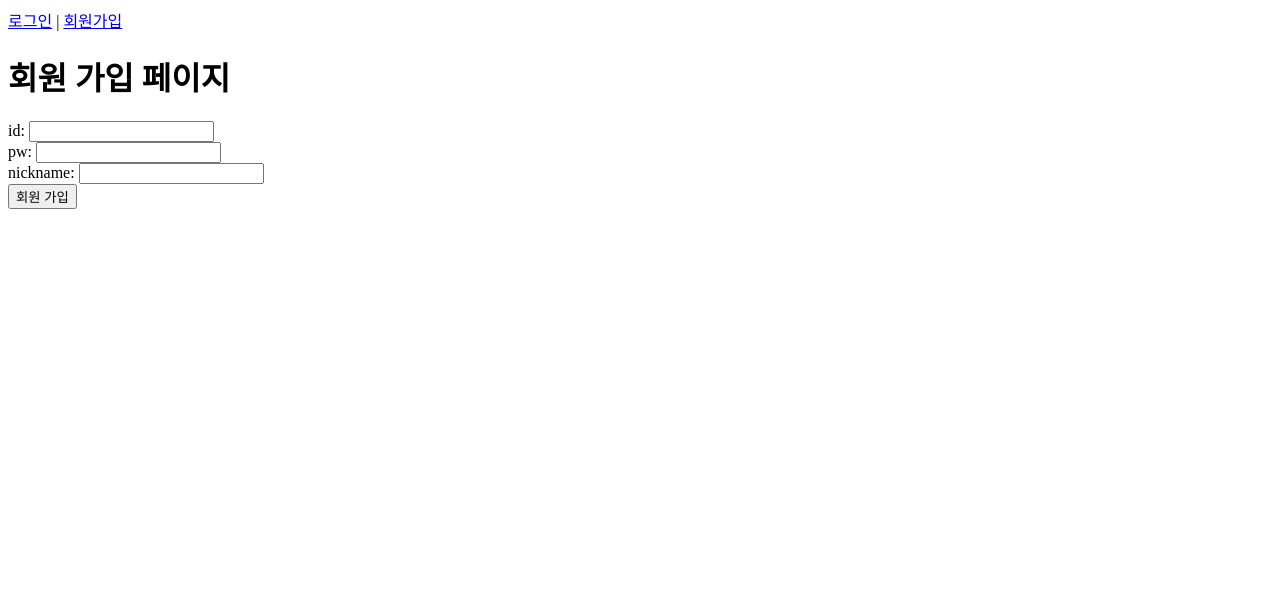
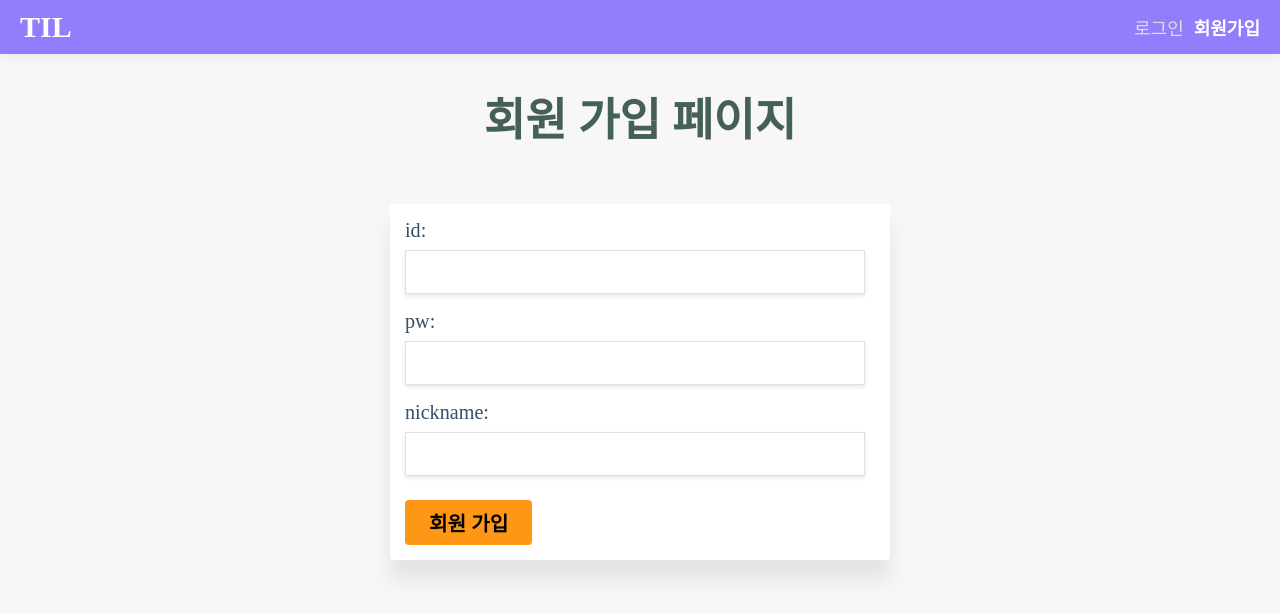
Before and after one commit to Jetty2020/vue-til, a Vue app: page /signup in a window 1280 px wide. Shown: the top 614 px of the page. Built offline with nearby package versions, Linux system fonts and the light colour scheme; no server answers.

Commit message:
:lipstick: Login, Signup Page UI 구현

```diff
--- a/src/App.vue
+++ b/src/App.vue
@@ -1,5 +1,5 @@
 <template>
-  <div>
+  <div class="app">
     <app-header></app-header>
     <router-view></router-view>
   </div>
@@ -15,4 +15,7 @@
 };
 </script>
 
-<style></style>
+<style>
+@import './css/reset.css';
+@import './css/common.css';
+</style>
--- a/src/components/LoginForm.vue
+++ b/src/components/LoginForm.vue
@@ -1,18 +1,31 @@
 <template>
-  <form @submit.prevent="submitForm">
+  <div class="contents">
+    <div class="form-wrapper form-wrapper-sm">
+      <form @submit.prevent="submitForm" class="form">
         <div>
-      <label for="username">id: </label>
+          <label for="username">id:</label>
           <input id="username" type="text" v-model="username" />
+          <p class="validation-text">
+            <span class="warning" v-if="!isUsernameValid && username">
+              Please enter an email address
+            </span>
+          </p>
         </div>
         <div>
-      <label for="password">pw: </label>
+          <label for="password">pw:</label>
           <input id="password" type="text" v-model="password" />
         </div>
-    <button :disabled="!isUsernameValid || !password" type="submit">
+        <button
+          :disabled="!isUsernameValid || !password"
+          type="submit"
+          class="btn"
+        >
           로그인
         </button>
-    <p>{{ logMessage }}</p>
       </form>
+      <p class="log">{{ logMessage }}</p>
+    </div>
+  </div>
 </template>
 
 <script>
@@ -56,4 +69,8 @@
 };
 </script>
 
-<style></style>
+<style>
+btn {
+  color: white;
+}
+</style>
--- a/src/components/SignupForm.vue
+++ b/src/components/SignupForm.vue
@@ -1,5 +1,7 @@
 <template>
-  <form @submit.prevent="submitForm">
+  <div class="contents">
+    <div class="form-wrapper form-wrapper-sm">
+      <form @submit.prevent="submitForm" class="form">
         <div>
           <label for="username">id: </label>
           <input id="username" type="text" v-model="username" />
@@ -12,9 +14,11 @@
           <label for="nickname">nickname: </label>
           <input id="nickname" type="text" v-model="nickname" />
         </div>
-    <button type="submit">회원 가입</button>
-    <p>{{ logMessage }}</p>
+        <button type="submit" class="btn">회원 가입</button>
       </form>
+      <p class="log">{{ logMessage }}</p>
+    </div>
+  </div>
 </template>
 
 <script>
--- a/src/components/common/AppHeader.vue
+++ b/src/components/common/AppHeader.vue
@@ -1,7 +1,12 @@
 <template>
   <header>
-    <router-link to="/login">로그인</router-link> |
-    <router-link to="/signup">회원가입</router-link>
+    <div>
+      <router-link to="/" class="logo"> TIL </router-link>
+    </div>
+    <div class="navigations">
+      <router-link to="/login">로그인</router-link>
+      <router-link to="/signup">회원가입</router-link>
+    </div>
   </header>
 </template>
 
@@ -9,4 +14,39 @@
 export default {};
 </script>
 
-<style></style>
+<style scoped>
+header {
+  display: flex;
+  justify-content: space-between;
+  align-items: center;
+  padding: 10px 20px;
+  background-color: #927dfc;
+  z-index: 2;
+  box-shadow: 0px 3px 10px rgba(0, 0, 0, 0.05);
+}
+a {
+  color: #dedede;
+  font-size: 18px;
+}
+a.logo {
+  font-size: 30px;
+  font-weight: 900;
+  color: white;
+}
+.logo > span {
+  font-size: 14px;
+  font-weight: normal;
+}
+.navigations a {
+  margin-left: 10px;
+}
+.fixed {
+  position: fixed;
+  top: 0;
+  width: 100%;
+}
+a.router-link-exact-active {
+  color: white;
+  font-weight: bold;
+}
+</style>
--- /dev/null
+++ b/src/css/common.css
@@ -0,0 +1,117 @@
+body {
+  background: #f7f6f9;
+}
+.app {
+  position: relative;
+  width: 100%;
+  height: 100%;
+  font-size: 1.4rem;
+}
+.app-contents {
+  height: calc(100% - 64px - 102px);
+}
+h1 {
+  text-align: center;
+  font-weight: 100;
+}
+
+/*--- LINK ---*/
+a {
+  color: #364f6b;
+  text-decoration: none;
+}
+a:hover {
+  color: #3fc1c9;
+}
+
+/*--- LAYOUT ---*/
+.contents {
+  max-width: 1020px;
+  margin: 0 auto;
+  padding: 0 5px;
+  width: 100%;
+}
+/*--- HEADER ---*/
+.page-header {
+  font-size: 45px;
+  font-weight: 600;
+  color: #456155;
+  padding: 30px 5px 15px;
+}
+
+/*--- FORM ---*/
+.form-container {
+  display: flex;
+  align-items: center;
+}
+.form-wrapper {
+  background: white;
+  -webkit-box-shadow: 0 20px 20px rgba(0, 0, 0, 0.08);
+  box-shadow: 0 20px 20px rgba(0, 0, 0, 0.08);
+  border-radius: 3px;
+  padding: 15px 15px;
+}
+.form-wrapper.form-wrapper-sm {
+  max-width: 500px;
+  margin: 40px auto;
+}
+.form-wrapper-sm .page-header {
+  padding: 0px 0 20px;
+}
+.form {
+  width: 460px;
+  height: 100%;
+}
+.form .validation-text {
+  margin-top: -0.5rem;
+  margin-bottom: 0.5rem;
+  font-size: 1rem;
+  display: flex;
+  flex-direction: row-reverse;
+  justify-content: space-between;
+}
+.form label {
+  width: 100%;
+  display: block;
+  margin-bottom: 0.5rem;
+  color: #364f6b;
+  font-size: 90%;
+}
+.form input,
+.form textarea {
+  font-family: inherit;
+  font-size: 100%;
+  width: 100%;
+  border: 1px solid #dae1e7;
+  box-shadow: 0 2px 4px 0 rgba(0, 0, 0, 0.1);
+  padding: 0.5rem 0.75rem;
+  margin-bottom: 1rem;
+}
+.form input.valid {
+  border: 1px solid #21b314;
+}
+.form input.invalid {
+  border: 1px solid red;
+}
+.form div:nth-last-child(2) {
+  margin-bottom: 0.5rem;
+}
+.btn {
+  background: #fe9616;
+  padding: 0.5rem 1.5rem;
+  font-weight: 700;
+  border-radius: 0.25rem;
+  border: 0 solid #dae1e7;
+}
+.btn.disabled {
+  opacity: 0.5;
+  cursor: not-allowed;
+}
+.log {
+  color: #ff4057;
+  font-size: 1rem;
+  text-align: center;
+}
+.warning {
+  color: #ff4057;
+}
--- /dev/null
+++ b/src/css/reset.css
@@ -0,0 +1,46 @@
+html,
+body {
+  height: 100%;
+  margin: 0;
+  padding: 0;
+  border: 0;
+  font-size: 100%;
+  font: inherit;
+  vertical-align: baseline;
+  font-family: 'Spoqa Han Sans', 'Sans-serif';
+}
+
+h1,
+p,
+ul {
+  margin: 0;
+  padding: 0;
+}
+
+input,
+select,
+textarea {
+  border: 0;
+  padding: 0;
+  margin: 0;
+  background: transparent;
+  resize: none;
+}
+
+li {
+  list-style: none;
+}
+
+button {
+  font-family: inherit;
+  font-size: 90%;
+  margin: 0;
+  cursor: pointer;
+}
+
+*,
+*:after,
+*:before {
+  box-sizing: border-box;
+  font-family: 'Spoqa Han Sans', 'Sans-serif';
+}
--- a/src/views/LoginPage.vue
+++ b/src/views/LoginPage.vue
@@ -1,6 +1,6 @@
 <template>
   <div>
-    <h1>로그인 페이지</h1>
+    <h1 class="page-header">로그인 페이지</h1>
     <login-form></login-form>
   </div>
 </template>
--- a/src/views/SignupPage.vue
+++ b/src/views/SignupPage.vue
@@ -1,6 +1,6 @@
 <template>
   <div>
-    <h1>회원 가입 페이지</h1>
+    <h1 class="page-header">회원 가입 페이지</h1>
     <signup-form></signup-form>
   </div>
 </template>
```
Lines whose indentation alone changed are shown as unchanged.
